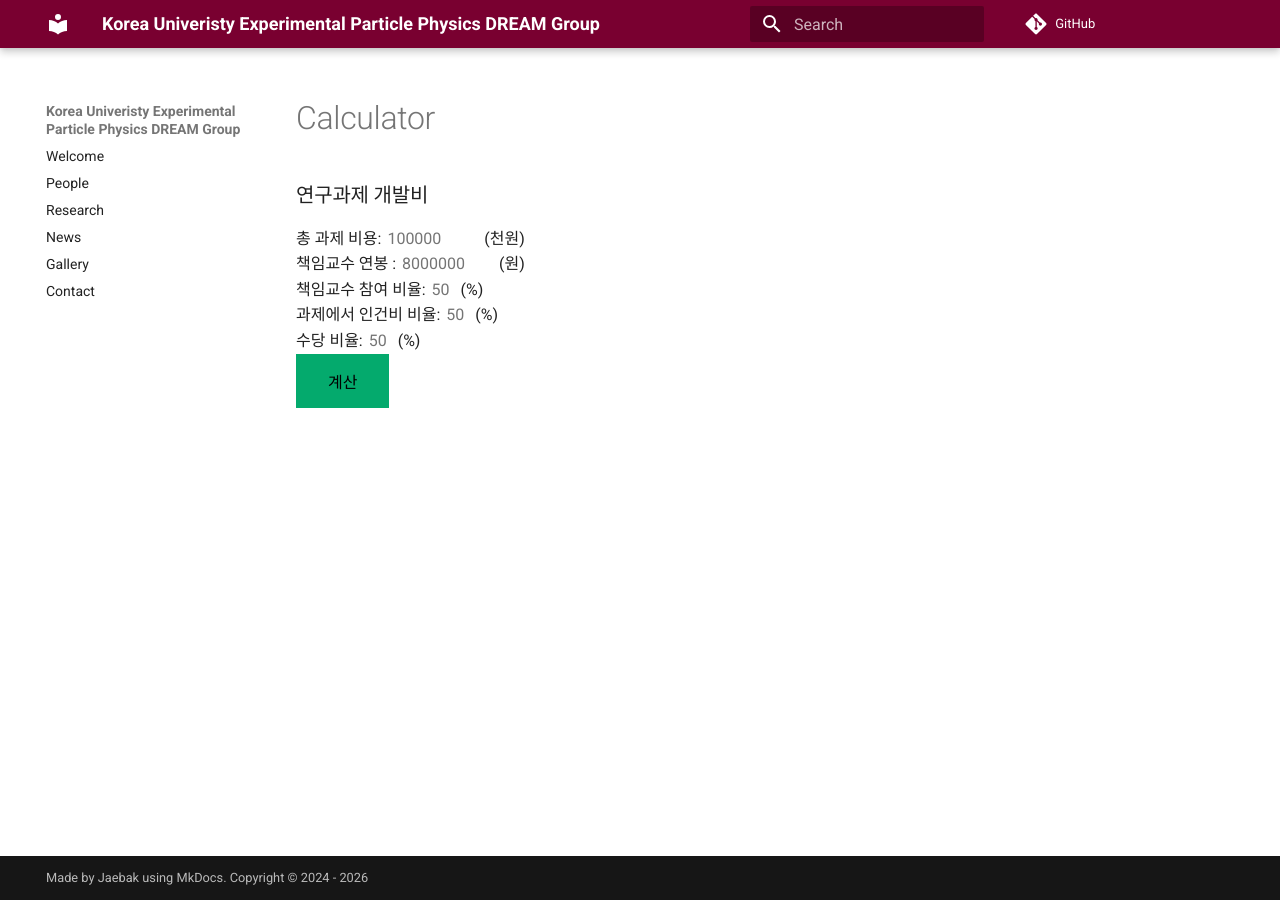
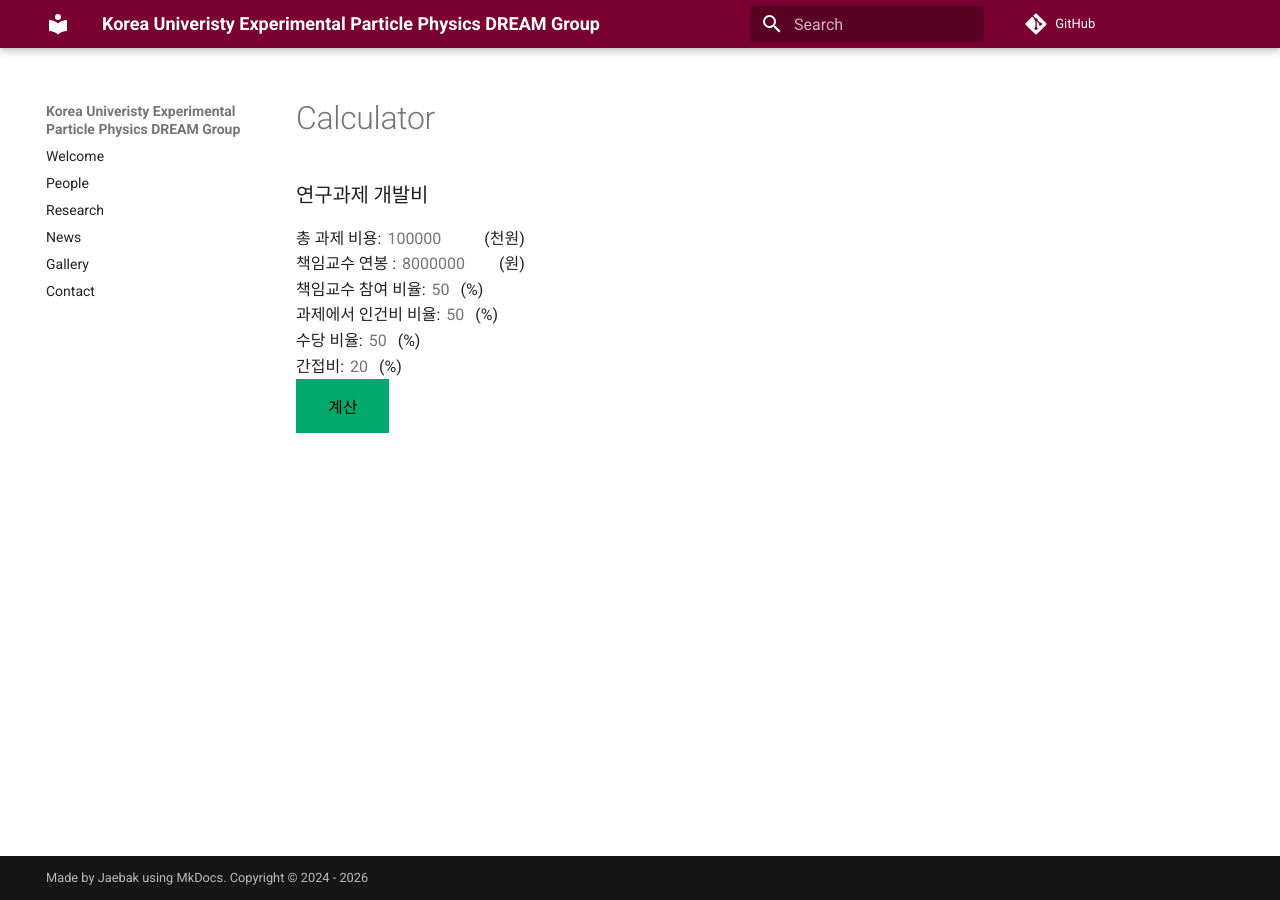
Before and after one commit to jaebak/ku-dream-group, an MkDocs documentation site: the page built from docs/calculator.md, in a window 1280 px wide. Built offline with MkDocs 1.6.1 and Material for MkDocs 9.7.7, drawn with Linux system fonts in a browser that asks for light colours; comment, search, counter and statistics services are not loaded.

Commit message:
Update fund calc

```diff
--- a/docs/calculator.md
+++ b/docs/calculator.md
@@ -5,6 +5,7 @@
 책임교수 참여 비율: <input type="text" id="pi_percent" placeholder="50" size="1">  (%)<br>
 과제에서 인건비 비율: <input type="text" id="person_percent" placeholder="50" size="1"> (%)<br>
 수당 비율: <input type="text" id="extra_percent" placeholder="50" size="1"> (%)<br>
+간접비: <input type="text" id="univ_percent" placeholder="20" size="1"> (%)<br>
 <button onclick="calculate()">계산</button>
 <p id="result"></p>
 </div>
@@ -43,6 +46,7 @@
   + '<tr><td> 통합 학생인건비(학생인건비 특례) </td> <td> '+grad_funding+' </td> <td> 0 </td> <td> - </td> </tr>'
   + '<tr><td> 남은 과제 비용 </td> <td>'+ remaining_funding+'</td><td> 0 </td> <td> - </td> </tr>'
   + '<tr><td> 연구수당 </td> <td> '+insentive_funding+' </td> <td> 0 </td> <td> - </td> </tr>'
+  + '<tr><td> 간접비 </td> <td> '+univ_funding+' </td> <td> 0 </td> <td> - </td> </tr>'
   + '</table> <br>'
 
   + '<table>'
@@ -58,6 +62,7 @@
   + '연구수당 (천원): 현금: ' + insentive_funding + ' 현물: 0 <br>'
   + '인건비 외 연구비 (천원): 현금: ' + remaining_funding + ' 현물: 0 <br>'
   + '교수 수당 (천원): ' + pi_insentive_funding + ' <br>'
+  + '간접비 (천원): ' + univ_funding + ' <br>'
 
 
 }
```
Also changed, not shown: other parts of docs/calculator.md (+3 -1 lines).
